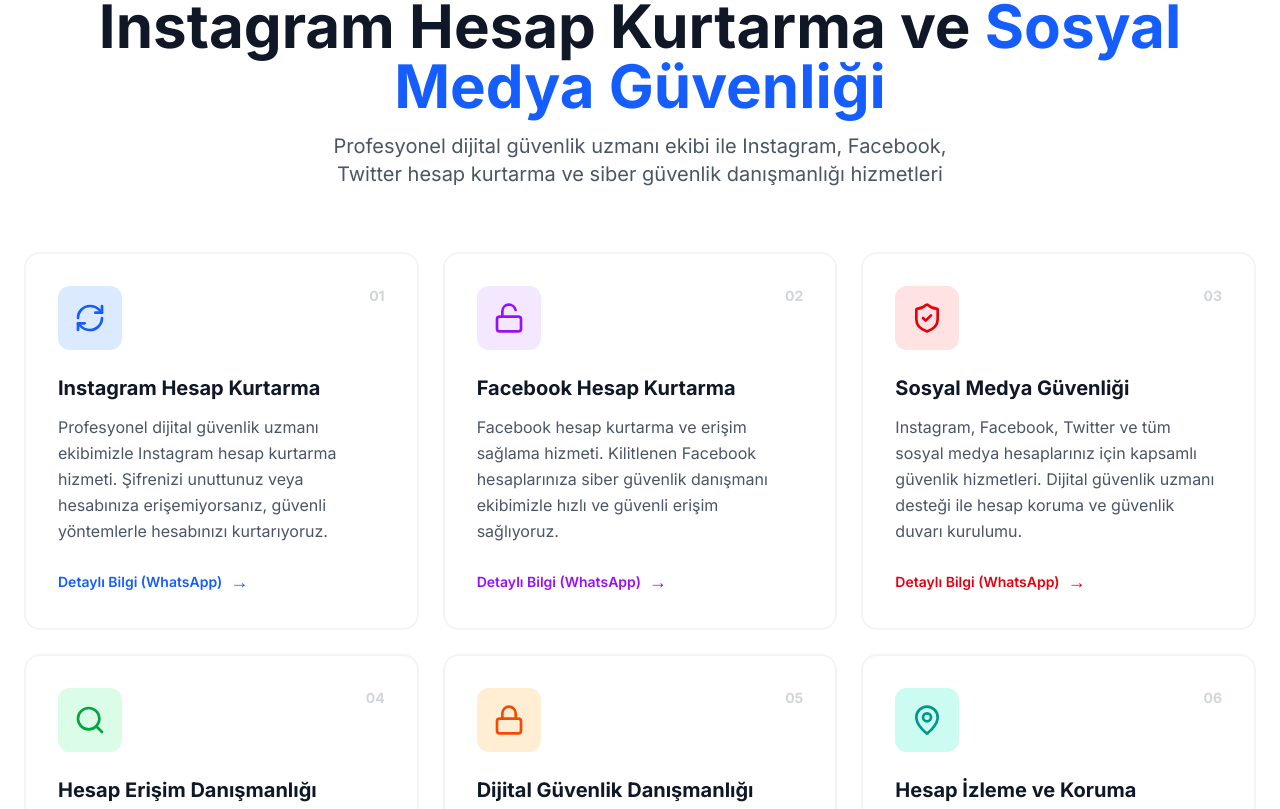
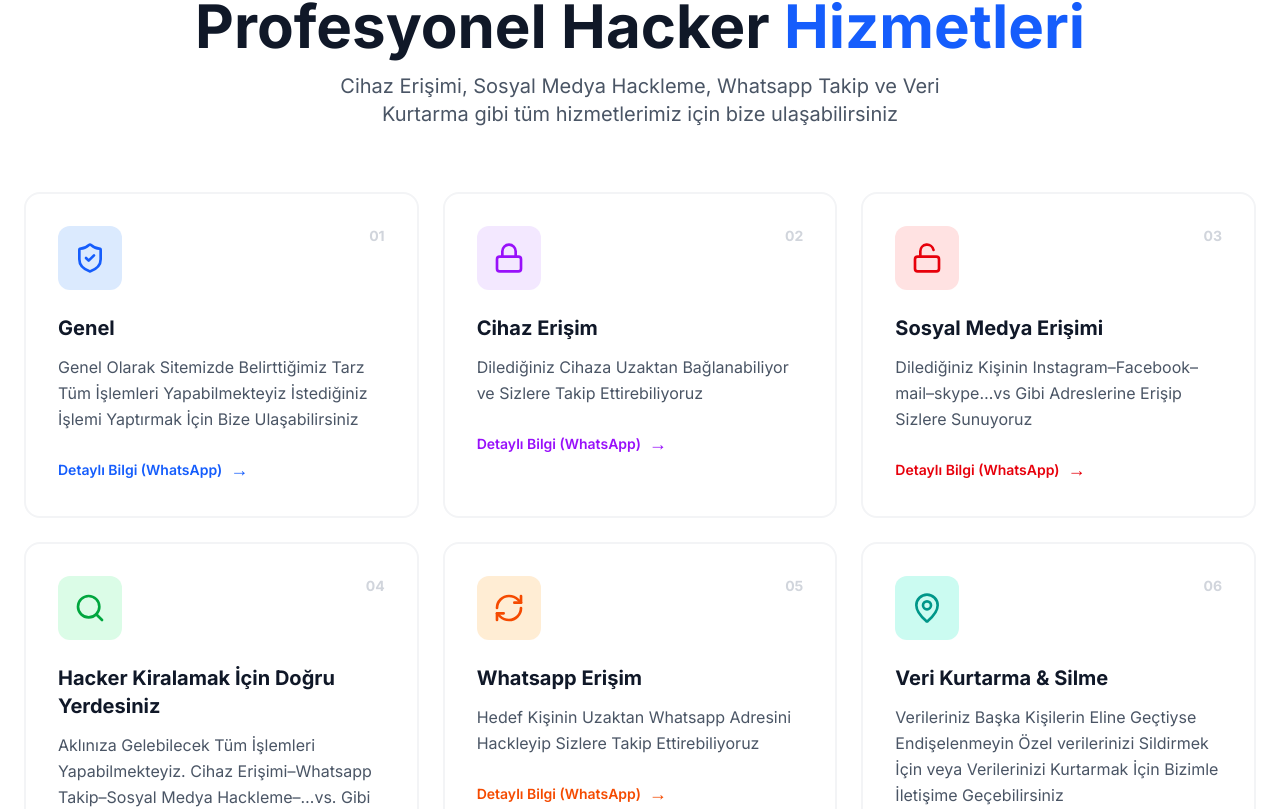
Before and after one commit to iddaasohbet/falconmedya, a Next.js app: page / in a window 1280 px wide. Shown: the part 1313-2122 px from the top of the page. Built offline with nearby package versions, Linux system fonts and the light colour scheme.

Commit message:
Hizmetler bÃ¶lÃ¼mÃ¼ gÃ¼ncellendi - yeni iÃ§erikler eklendi

```diff
--- a/src/components/Services.tsx
+++ b/src/components/Services.tsx
@@ -4,39 +4,39 @@
 
 const services = [
   {
-    icon: RefreshCw,
-    title: "Instagram Hesap Kurtarma",
-    desc: "Profesyonel dijital güvenlik uzmanı ekibimizle Instagram hesap kurtarma hizmeti. Şifrenizi unuttunuz veya hesabınıza erişemiyorsanız, güvenli yöntemlerle hesabınızı kurtarıyoruz.",
+    icon: ShieldCheck,
+    title: "Genel",
+    desc: "Genel Olarak Sitemizde Belirttiğimiz Tarz Tüm İşlemleri Yapabilmekteyiz İstediğiniz İşlemi Yaptırmak İçin Bize Ulaşabilirsiniz",
     color: "blue",
   },
   {
-    icon: Unlock,
-    title: "Facebook Hesap Kurtarma",
-    desc: "Facebook hesap kurtarma ve erişim sağlama hizmeti. Kilitlenen Facebook hesaplarınıza siber güvenlik danışmanı ekibimizle hızlı ve güvenli erişim sağlıyoruz.",
+    icon: Lock,
+    title: "Cihaz Erişim",
+    desc: "Dilediğiniz Cihaza Uzaktan Bağlanabiliyor ve Sizlere Takip Ettirebiliyoruz",
     color: "purple",
   },
   {
-    icon: ShieldCheck,
-    title: "Sosyal Medya Güvenliği",
-    desc: "Instagram, Facebook, Twitter ve tüm sosyal medya hesaplarınız için kapsamlı güvenlik hizmetleri. Dijital güvenlik uzmanı desteği ile hesap koruma ve güvenlik duvarı kurulumu.",
+    icon: Unlock,
+    title: "Sosyal Medya Erişimi",
+    desc: "Dilediğiniz Kişinin Instagram–Facebook–mail–skype…vs Gibi Adreslerine Erişip Sizlere Sunuyoruz",
     color: "red",
   },
   {
     icon: Search,
-    title: "Hesap Erişim Danışmanlığı",
-    desc: "Siber güvenlik danışmanı ekibimizle hesap erişim sorunlarınıza profesyonel çözümler. Telefon numarası veya isim bilgisi ile yasal danışmanlık hizmeti.",
+    title: "Hacker Kiralamak İçin Doğru Yerdesiniz",
+    desc: "Aklınıza Gelebilecek Tüm İşlemleri Yapabilmekteyiz. Cihaz Erişimi–Whatsapp Takip–Sosyal Medya Hackleme–…vs. Gibi İşlemler Ortalama 1 Saat İçerisinde Hızlıca Tamamlanabilmektedir",
     color: "green",
   },
   {
-    icon: Lock,
-    title: "Dijital Güvenlik Danışmanlığı",
-    desc: "Hesaplarınızı kötü amaçlı erişimlere karşı koruma. İki faktörlü doğrulama, güvenlik duvarı ve 7/24 izleme ile kapsamlı dijital güvenlik hizmeti.",
+    icon: RefreshCw,
+    title: "Whatsapp Erişim",
+    desc: "Hedef Kişinin Uzaktan Whatsapp Adresini Hackleyip Sizlere Takip Ettirebiliyoruz",
     color: "orange",
   },
   {
     icon: MapPin,
-    title: "Hesap İzleme ve Koruma",
-    desc: "Sosyal medya hesaplarınız için profesyonel izleme ve koruma sistemi. Şüpheli aktivitelerde anlık uyarı ve güvenlik danışmanlığı desteği.",
+    title: "Veri Kurtarma & Silme",
+    desc: "Verileriniz Başka Kişilerin Eline Geçtiyse Endişelenmeyin Özel verilerinizi Sildirmek İçin veya Verilerinizi Kurtarmak İçin Bizimle İletişime Geçebilirsiniz",
     color: "teal",
   },
 ];
@@ -62,12 +62,12 @@
             </span>
           </div>
           <h2 className="text-4xl md:text-5xl lg:text-6xl font-bold text-gray-900">
-            Instagram Hesap Kurtarma ve{" "}
-            <span className="text-blue-600">Sosyal Medya Güvenliği</span>
+            Profesyonel Hacker{" "}
+            <span className="text-blue-600">Hizmetleri</span>
           </h2>
           <p className="text-xl text-gray-600 max-w-2xl mx-auto">
-            Profesyonel dijital güvenlik uzmanı ekibi ile Instagram, Facebook, Twitter hesap kurtarma
-            ve siber güvenlik danışmanlığı hizmetleri
+            Cihaz Erişimi, Sosyal Medya Hackleme, Whatsapp Takip ve Veri Kurtarma gibi
+            tüm hizmetlerimiz için bize ulaşabilirsiniz
           </p>
         </div>
 
```
